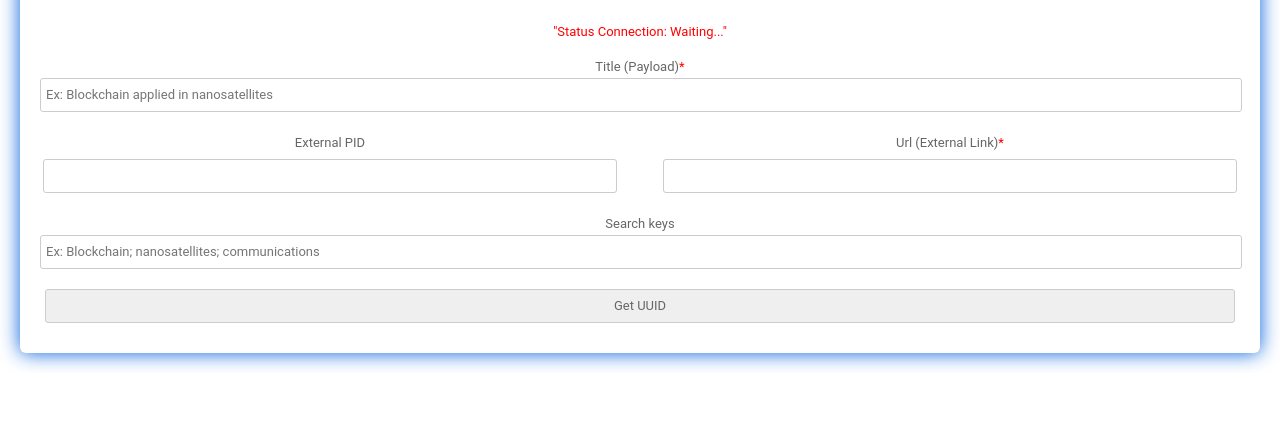
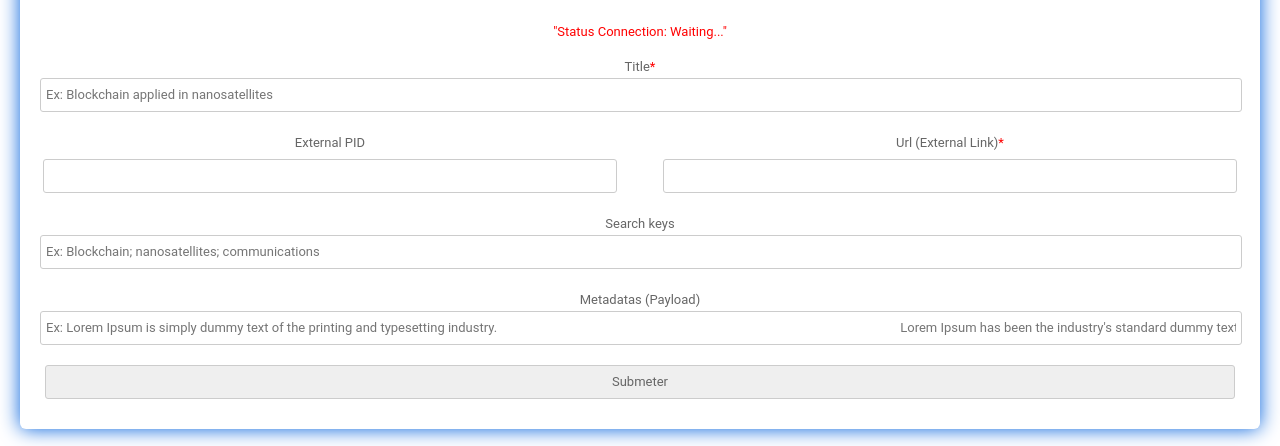
Before and after one commit to dark-pid/dARK, a React (Create React App) app in the folder frontdpi/: page / in a window 1280 px wide. Shown: the part 725-1171 px from the top of the page. Before the commit the page ends 1098 px from the top, so only its background shows below. Built offline with nearby package versions, Linux system fonts and the light colour scheme.

Commit message:
improvimg form

```diff
--- a/frontdpi/src/frontEnd.js
+++ b/frontdpi/src/frontEnd.js
@@ -11,6 +11,7 @@ const FrontEnd = () => {
     const[messageU, setMessageU] = useState('Wait UUID...');
     const [error, setError] = useState();
     const [title, setTitle] = useState('');
+    const [metaData, setMetadata] = useState('');
     const [urlExternal, setUrlExternal] = useState('');
     const [contractInfo, setContractInfo] = useState({
         address: "-"
@@ -42,7 +43,7 @@ const FrontEnd = () => {
         const signer = await provider.getSigner();
         const signerAddress = await signer.getAddress();
         const addU = '0x9c38Cc6C0b6B7DCEC3a8417c2811F87acbD37c2B';
-        console.log(`Você digitou o título: ${title}`);
+        console.log(`Você digitou o metadado: ${metaData}`);
         console.log(`Você digitou o link externo: ${urlExternal}`);
         const constract = new ethers.Contract(addU, abiContract, signer);
         //atribuindo um uuid
@@ -58,7 +59,7 @@ const FrontEnd = () => {
         const setExtLink = await constract.add_externalLinks( uuid , urlExternal);
         console.log(setExtLink);
         //atribuindo um payload
-        const setPaylod = await constract.set_payload( uuid , title);
+        const setPaylod = await constract.set_payload( uuid , metaData);
         console.log(setPaylod);
         //atribuindo um pid externo
         // const setSearcTerm = await constract.add_searchTerm( uuid , 'termo_de_busca');
@@ -91,8 +92,8 @@ const FrontEnd = () => {
             {/* <input type="button" value="Get UUID" onClick={evt => handleUuid()} /> */}
             {/* <p className="txt-center"><font color="success">{JSON.stringify(messageU)}</font></p> */}
             <div className="item">
-                <label htmlFor="title">Title (Payload)<span>*</span></label>
-                <input id="title" type="text" name="title" onChange={(e) => setTitle(e.target.value)} placeholder="Ex: Blockchain applied in nanosatellites" required/>
+                <label htmlFor="title">Title<span>*</span></label>
+                <input id="title" type="text" name="title" placeholder="Ex: Blockchain applied in nanosatellites" required/>
             </div>
             <div className="item">
                 <div className="name-item">
@@ -109,13 +110,18 @@ const FrontEnd = () => {
                     <label htmlFor="search_keys">Search keys<span></span></label>
                     <input id="search_keys" type="text" name="search_keys" placeholder="Ex: Blockchain; nanosatellites; communications"/>
                 </div>
+                <div className="item">
+                    <label htmlFor="metaData">Metadatas (Payload)<span></span></label>
+                    <input id="metaData" type="text" name="metaData" onChange={(e) => setMetadata(e.target.value)} placeholder="Ex: Lorem Ipsum is simply dummy text of the printing and typesetting industry.
+                                                                                                                            Lorem Ipsum has been the industry's standard dummy text ever since the 1500s, "/>
+                </div>
             </div>
             {/* <div className="row">
                 <div className="btn-block">
                     <button> Submit</button>
                 </div>
             </div> */}
-            <input type="button" value="Get UUID" onClick={evt => handleUuid()} />
+            <input type="button" value="Submeter" onClick={evt => handleUuid()} />
         </form>
         </div>
     </header>
```
